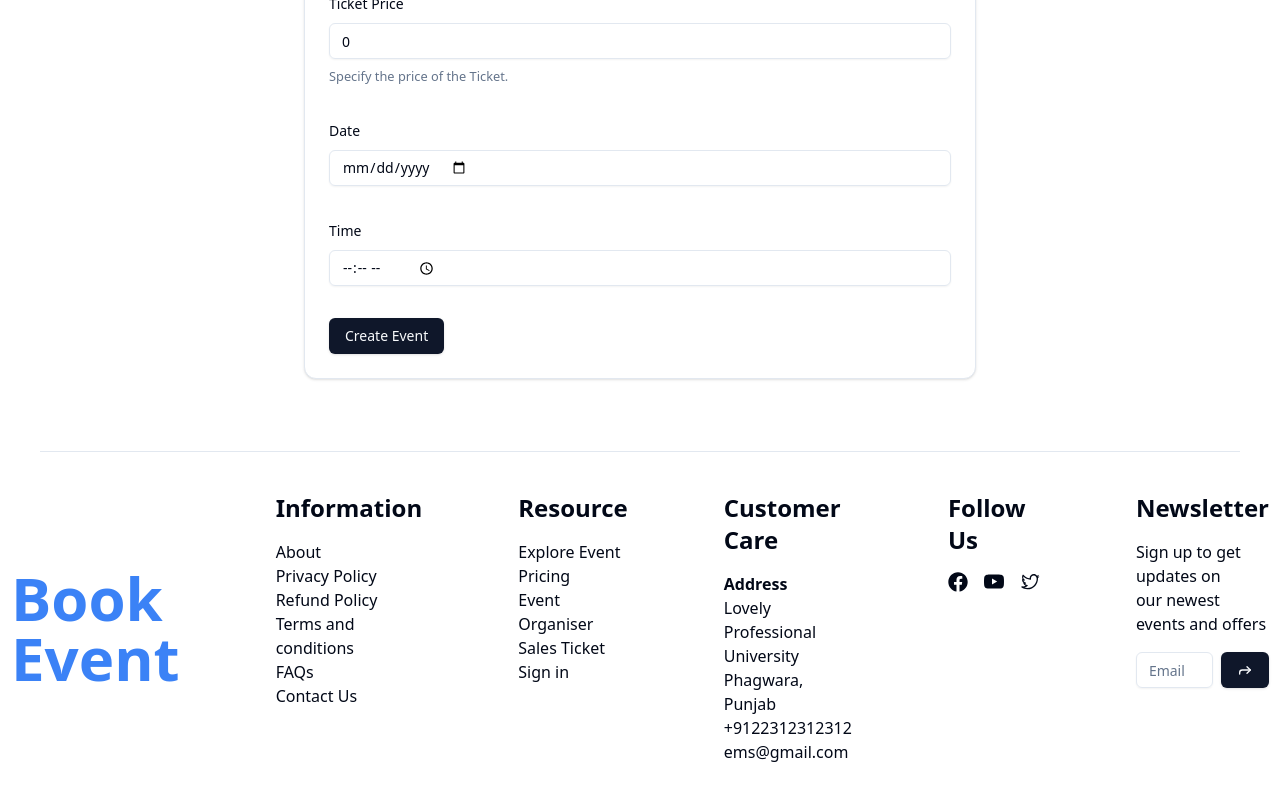
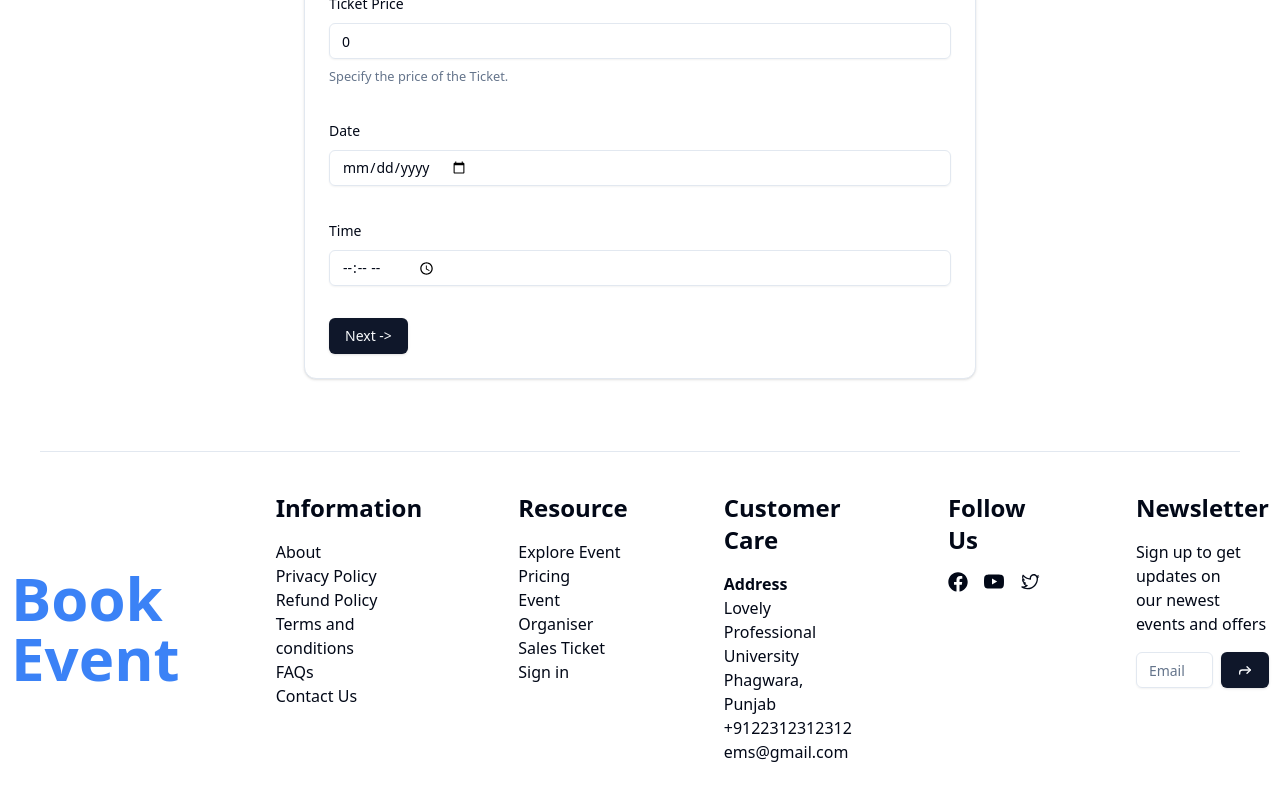
Before and after one commit to Exe16Kishan/Ticketing-System, a Next.js app: page /create in a window 1280 px wide. Shown: the part 1013-1813 px from the top of the page. Built offline with nearby package versions, Linux system fonts and the light colour scheme; no server answers.

Commit message:
minor Update

```diff
--- a/app/caste/[...eventId]/page.tsx
+++ b/app/caste/[...eventId]/page.tsx
@@ -131,14 +131,14 @@ export default function MultiPerformerForm() {
               type="button"
               variant="outline"
               size="sm"
-              className="mt-2"
+              className="mt-2 space-x-10"
               onClick={() => append({ performName: "", occupation: "",eventId:eventId.toString() || "" ,image:"" })}
             >
               <PlusCircle className="h-4 w-4 mr-2" />
               Add
             </Button>
             <Button type="submit" disabled={isSubmitting}>
-              {isSubmitting ? "Submitting..." : "Submit All Performers"}
+              {isSubmitting ? "Submitting..." : "Create Event"}
             </Button>
           </form>
         </Form>
--- a/app/create/page.tsx
+++ b/app/create/page.tsx
@@ -273,7 +273,7 @@ export default function CreateEventPage() {
               />
 
               <Button type="submit" disabled={isSubmitting}>
-                {isSubmitting ? "Creating..." : "Create Event"}
+                {isSubmitting ? "Saving details..." : "Next ->"}
               </Button>
             </form>
           </Form>
```
